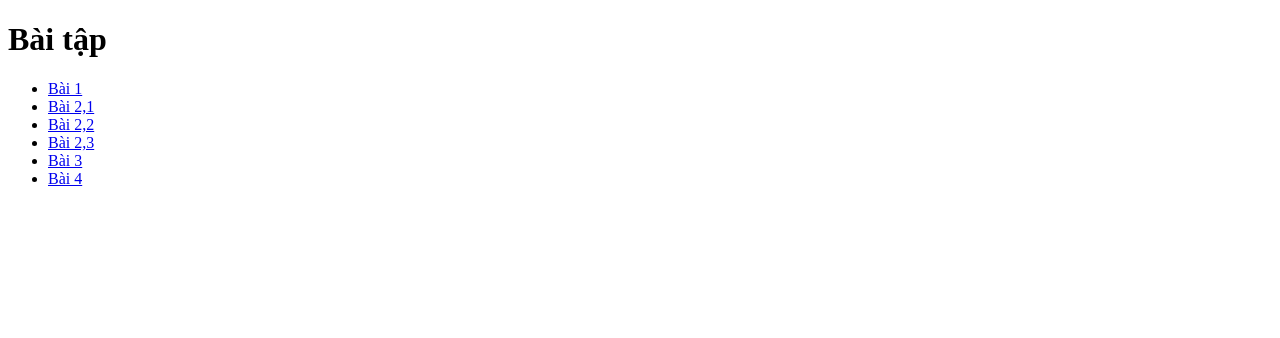
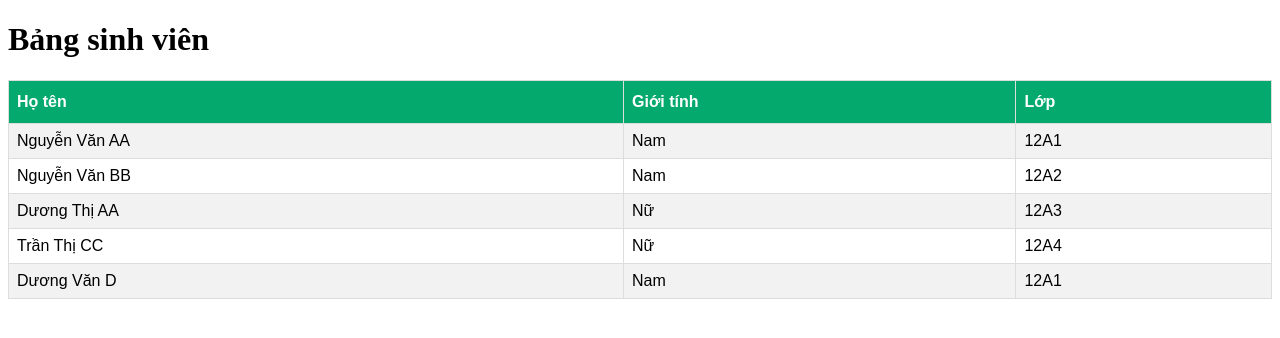
Before and after one commit to duongchi76/thi-t-k-, a plain HTML site: page index.html in a window 1280 px wide. Drawn offline with Linux system fonts and the light colour scheme.

Commit message:
Add files via upload

```diff
--- a/index.html
+++ b/index.html
@@ -1,19 +1,72 @@
 <!DOCTYPE html>
 <html>
 <head>
-    <meta charset="UTF-8">
-    <meta name="viewport" content="width=device-width, initial-scale=1.0">
-    <title>Bài tập</title>
+<style>
+#customers {
+  font-family: Arial, Helvetica, sans-serif;
+  border-collapse: collapse;
+  width: 100%;
+}
+
+#customers td, #customers th {
+  border: 1px solid #ddd;
+  padding: 8px;
+}
+
+#customers tr:nth-child(even){background-color: #f2f2f2;}
+
+#customers tr:hover {background-color: #ddd;}
+
+#customers th {
+  padding-top: 12px;
+  padding-bottom: 12px;
+  text-align: left;
+  background-color: #04AA6D;
+  color: white;
+}
+
+.table.table-hover tr:hover {
+    background:#ddd
+}
+</style>
 </head>
 <body>
-    <h1>Bài tập</h1>
-    <ul>
-        <li><a href="bai1.html"> Bài 1</a></li>
-        <li><a href="b2.1.html">Bài 2,1</a></li>
-        <li><a href="b2.2.html">Bài 2,2</a></li>
-        <li><a href="b2.3.html">Bài 2,3</a></li>
-        <li><a href="b3.html">Bài 3</a></li>
-        <li><a href="b4.html">Bài 4</a></li>
-    </ul>
+
+<h1>Bảng sinh viên </h1>
+
+<table id="customers" class="table table-hover">
+  <tr>
+    <th>Họ tên </th>
+    <th>Giới tính </th>
+    <th>Lớp </th>
+  </tr>
+  <tr>
+    <td>Nguyễn Văn AA</td>
+    <td>Nam </td>
+    <td>12A1 </td>
+  </tr>
+  <tr>
+    <td>Nguyễn Văn BB</td>
+    <td>Nam </td>
+    <td>12A2 </td>
+  </tr>
+  <tr>
+    <td>Dương Thị AA</td>
+    <td>Nữ </td>
+    <td>12A3 </td>
+  </tr>
+  <tr>
+    <td>Trần Thị CC</td>
+    <td>Nữ </td>
+    <td>12A4 </td>
+  </tr>
+  <tr>
+    <td>Dương Văn D </td>
+    <td>Nam </td>
+    <td>12A1 </td>
+  </tr>
+
+</table>
+
 </body>
 </html>
```
